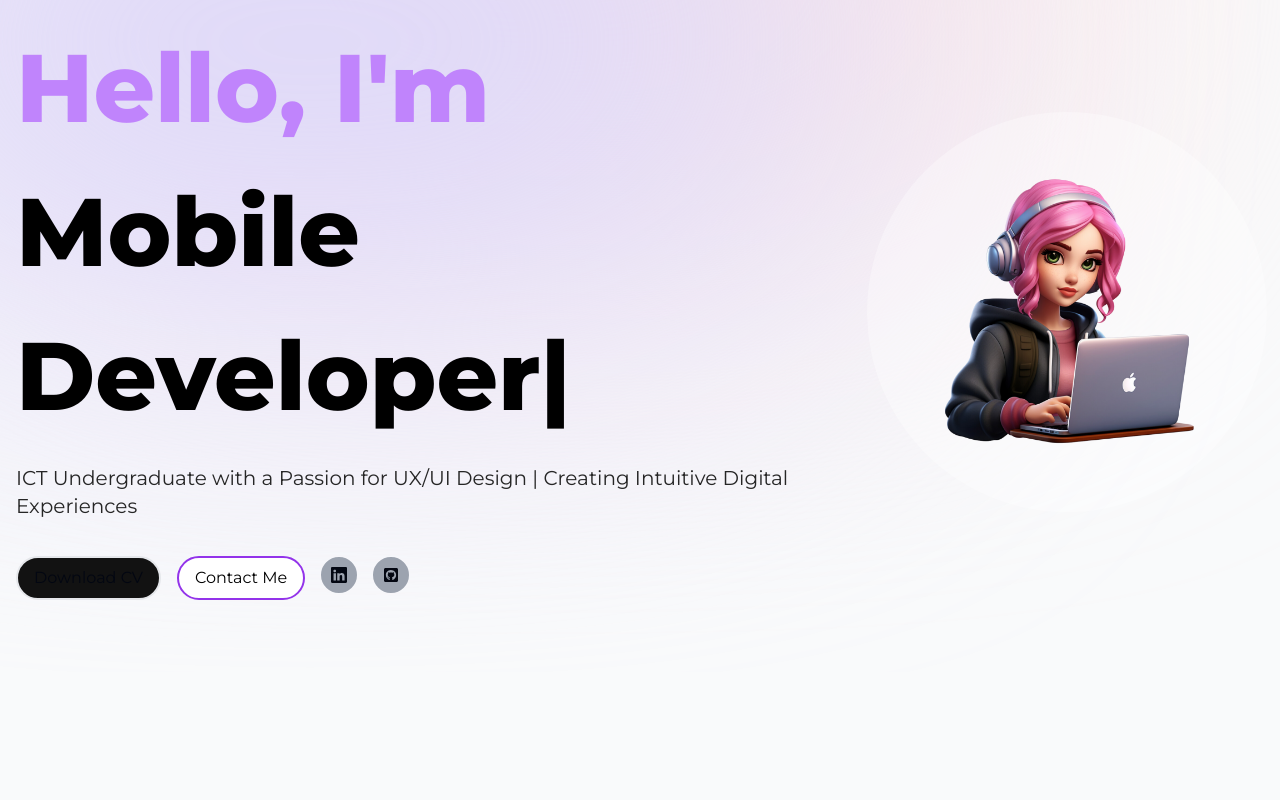
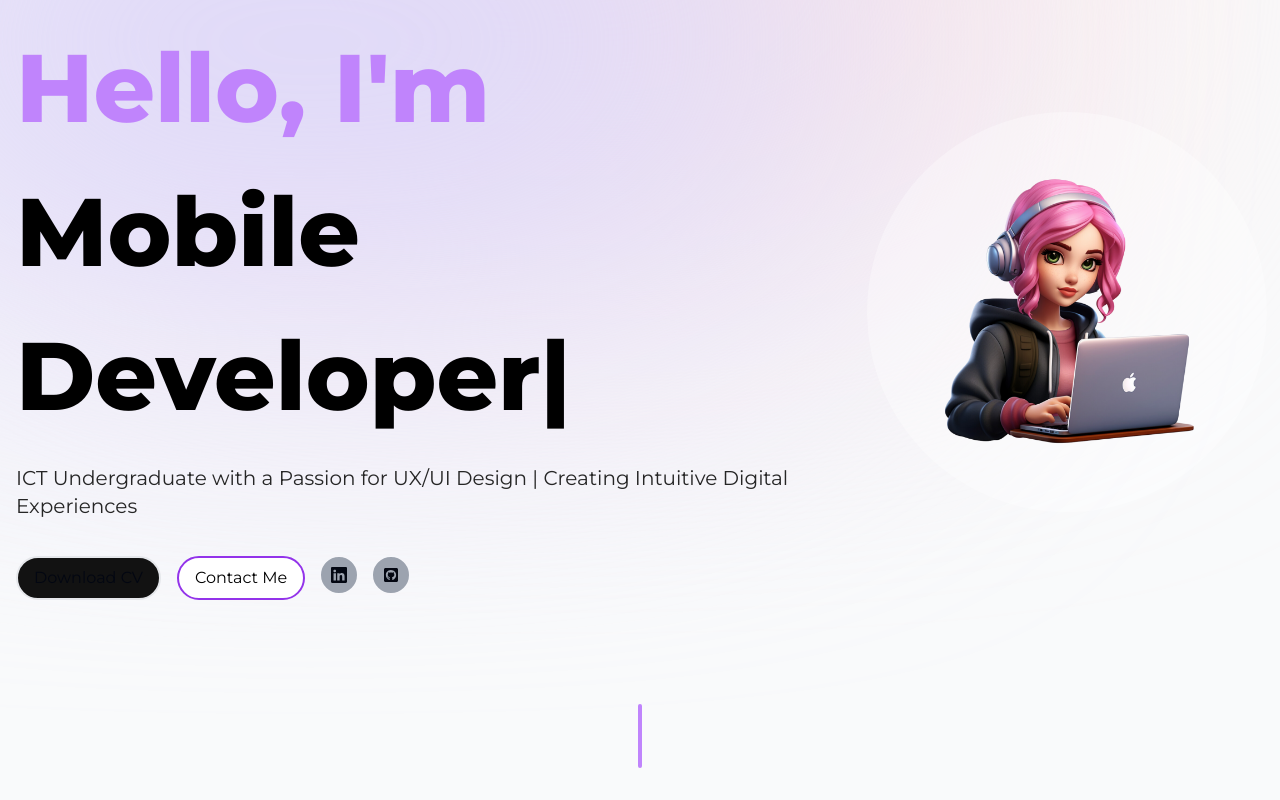
Before and after one commit to ThilPerera/Personal-Website-AF_20_16111, a Next.js app: page / in a window 1280 px wide. Shown: the part 192-992 px from the top of the page. Before the commit the page ends 864 px from the top, so only its background shows below. Built offline with nearby package versions, Linux system fonts and the light colour scheme.

Commit message:
Add section divider to the main page

```diff
--- a/app/page.tsx
+++ b/app/page.tsx
@@ -1,11 +1,13 @@
 import Header from "@/components/Header";
 import Intro from "@/components/Intro";
+import SectionDivider from "@/components/Section-divider";
 
 export default function Home() {
   return (
     <main className="">
       <Header></Header>
       <Intro></Intro>
+      <SectionDivider></SectionDivider>
     </main>
   );
 }
```
